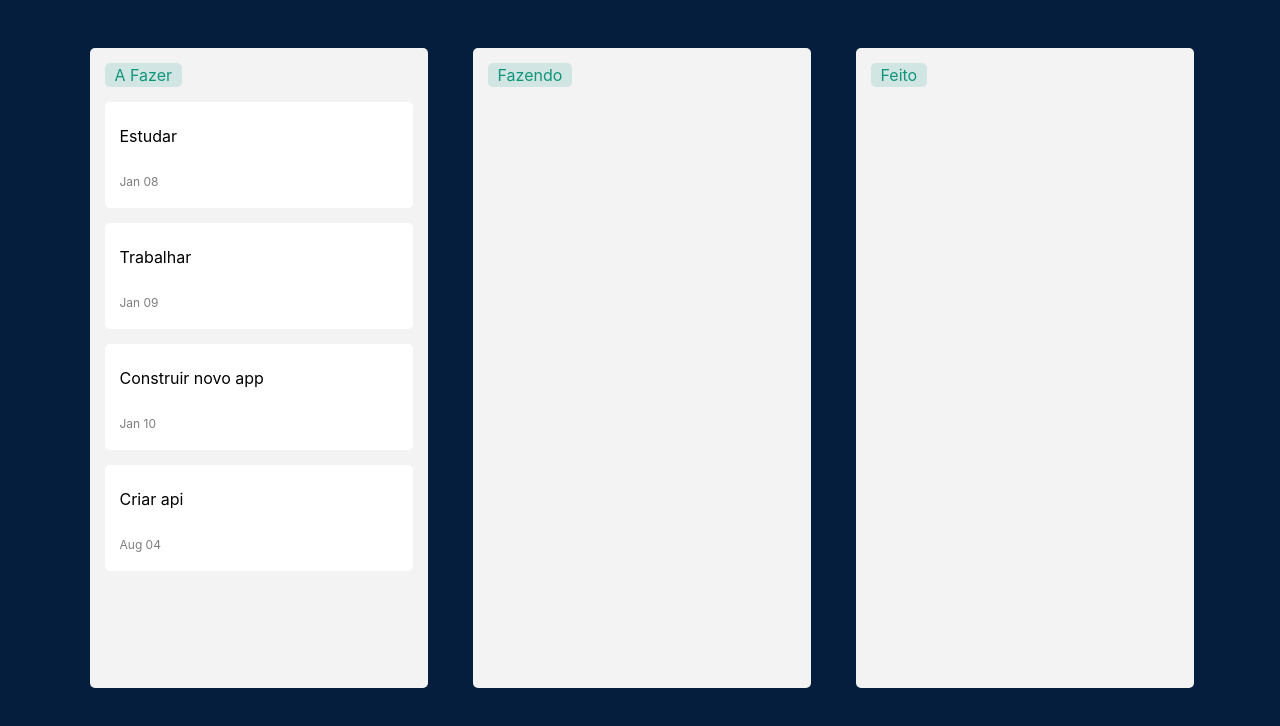
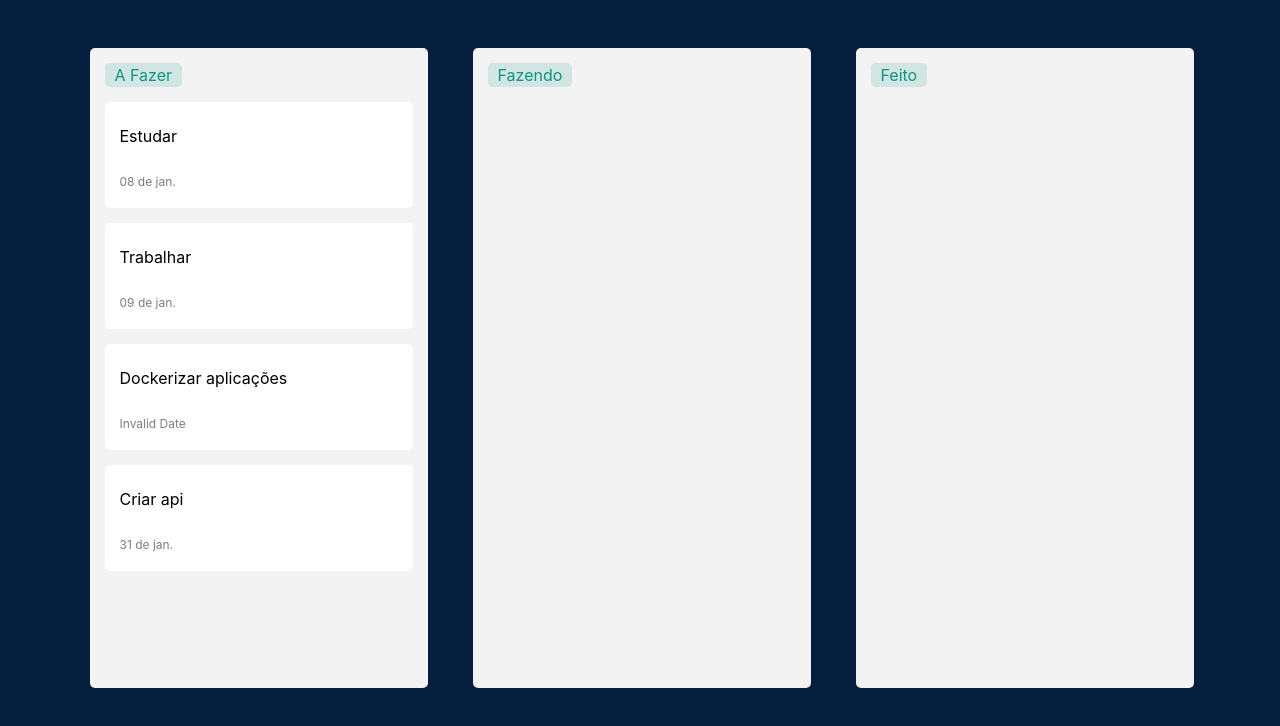
Before and after one commit to phillrog/lista-tarefas-react-js, a React (Create React App) app in the folder lista-tarefa/: page / in a window 1280 px wide. Shown: the top 726 px of the page. Built offline with nearby package versions, Linux system fonts and the light colour scheme.

Commit message:
Ajuste data

```diff
--- a/lista-tarefa/src/data-mock.js
+++ b/lista-tarefa/src/data-mock.js
@@ -12,12 +12,12 @@ export const data = [
   },
   {
     id: "3",
-    Task: "Construir novo app",
-    Due_Date: "10-Janeiro-2022",
+    Task: "Dockerizar aplicações",
+    Due_Date: "10-Fevereiro-2022",
   },
   {
     id: "4",
     Task: "Criar api",
-    Due_Date: "4-Aug-2022",
+    Due_Date: "31-Janeiro-2022",
   }
 ]
--- a/lista-tarefa/src/tarefas.js
+++ b/lista-tarefa/src/tarefas.js
@@ -39,7 +39,7 @@ const Tarefas = ({ item, index }) => {
             <div className="secondary-details">
               <p>
                 <span>
-                  {new Date(item.Due_Date).toLocaleDateString('en-us', {
+                  {new Date(item.Due_Date).toLocaleDateString('pt-br', {
                     month: 'short',
                     day: '2-digit',
                   })}
```
